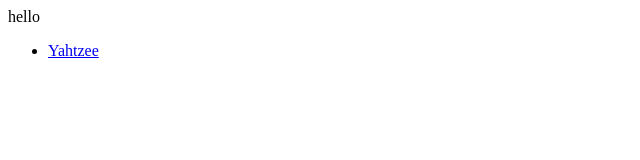
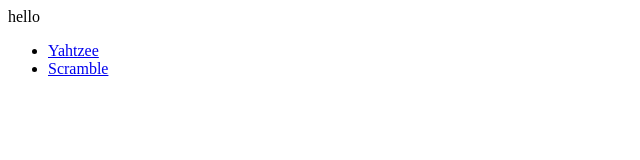
Before and after one commit to davpsav/jsgames, a plain HTML site: page index.html in a window 1280 px wide. Shown: the full height of the page, 0-640 px from the left. Drawn offline with Linux system fonts and the light colour scheme.

Commit message:
added scramble

```diff
--- a/index.html
+++ b/index.html
@@ -2,4 +2,5 @@
 
 <ul>
   <li><a href="yahtzee/jsyahtzee.html">Yahtzee</a></li>
+  <li><a href="scramble/jsscramble.html">Scramble</a></li>
 </ul>
```
